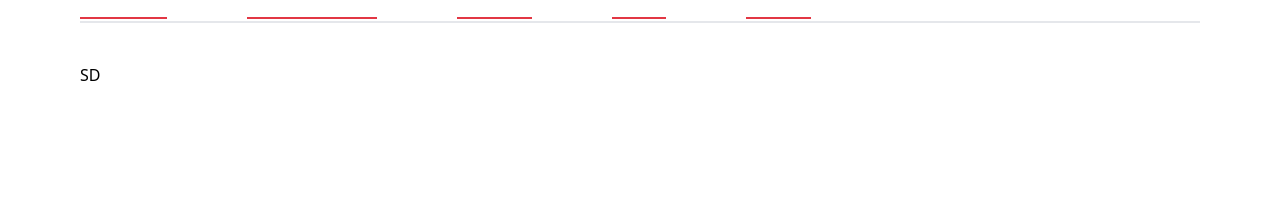
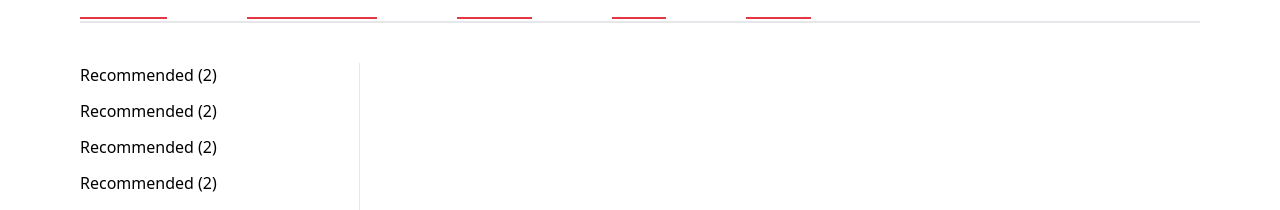
Before and after one commit to Komal6627/zomato-master-proj, a React (Create React App) app in the folder client/: page /restaurant/1/order-online in a window 1280 px wide. Shown: the part 742-952 px from the top of the page. Before the commit the page ends 829 px from the top, so only its background shows below. Built offline with nearby package versions, Linux system fonts and the light colour scheme.

Commit message:
add order online menu

```diff
--- a/client/src/Page/Restaurant/OrderOnline.jsx
+++ b/client/src/Page/Restaurant/OrderOnline.jsx
@@ -2,13 +2,25 @@
 
 //Component
 import FloatMenuBtn from "../../Components/Restaurant/Order-Online/FloatMenuBtn";
+import MenuListContainer from "../../Components/Restaurant/Order-Online/MenuListContainer";
 
+//h-screen
 const OrderOnline = () => {
     return (
         <>
             <div className="w-full ">
-                SD<FloatMenuBtn />
+                <aside className="hidden md:flex flex-col gap-3 border-r overflow-y-scroll border-gray-200 h-screen w-1/4">
+                    <MenuListContainer/>
+                    <MenuListContainer/>
+                    <MenuListContainer/>
+                    <MenuListContainer/>
+
+
+                </aside>
+
+                <div className="w-full md:w-3/4"></div>
             </div>
+            <FloatMenuBtn />
         </>
     );
 };
```
